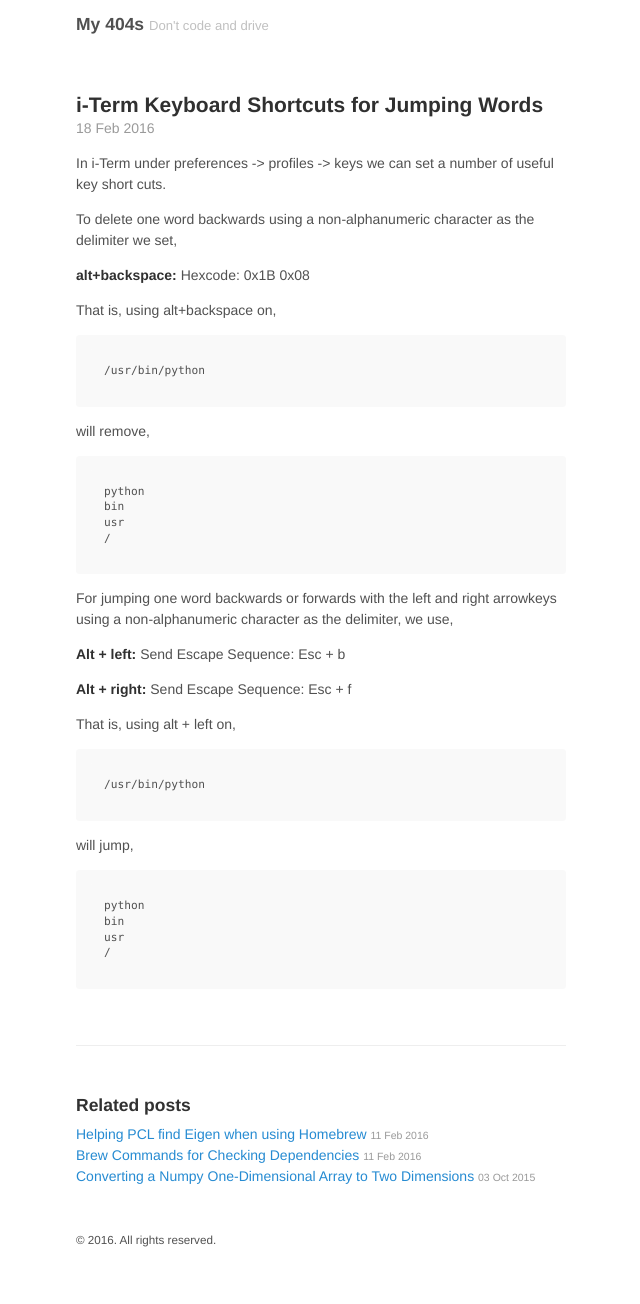
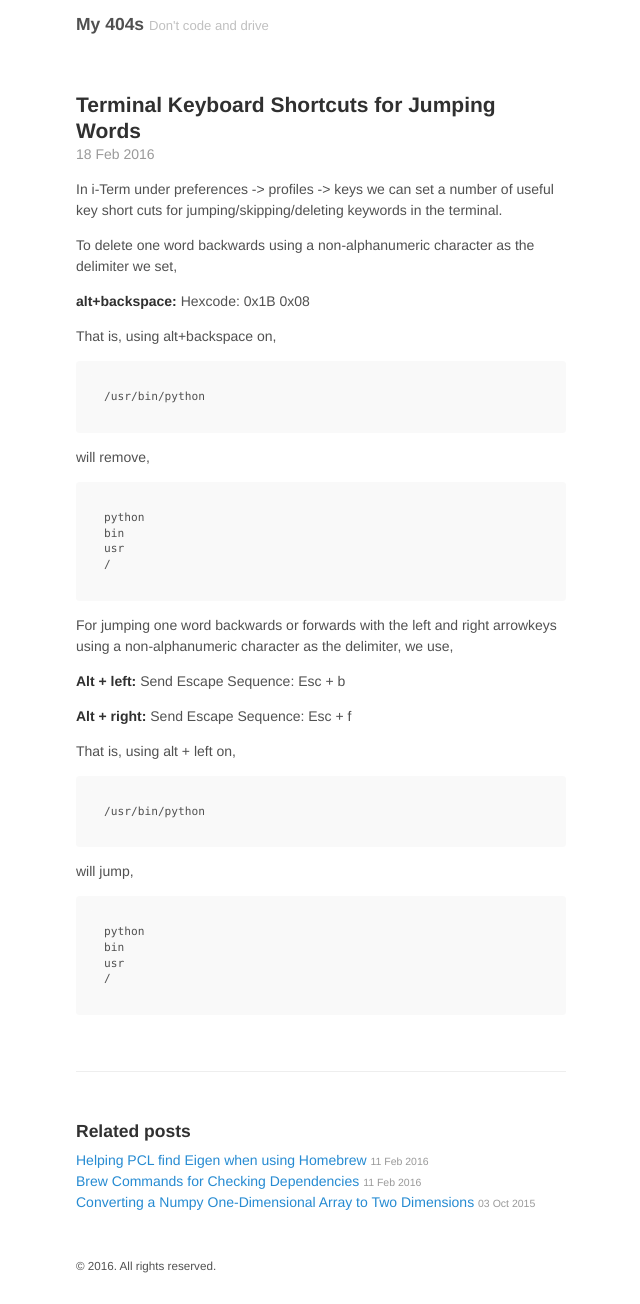
Before and after one commit to MartinHjelm/MartinHjelm.github.io, a Jekyll site: the page built from _posts/2016-02-18-Nifty-iTerminal-Key-Settings.md, in a window 1280 px wide. Shown: the whole page, without its empty margins (319-959 px from the left). Built offline with Jekyll 4.4.1, drawn with Linux system fonts in a browser that asks for light colours; before the commit the page ends 1278 px from its top, so only the background shows below that.

Commit message:
Fixed layout and clarified post 4

```diff
--- a/_posts/2016-02-18-Nifty-iTerminal-Key-Settings.md
+++ b/_posts/2016-02-18-Nifty-iTerminal-Key-Settings.md
@@ -1,8 +1,8 @@
 ---
 layout: post
-title: i-Term Keyboard Shortcuts for Jumping Words
+title: Terminal Keyboard Shortcuts for Jumping Words
 ---
-In i-Term under preferences -> profiles -> keys we can set a number of useful key short cuts.
+In i-Term under preferences -> profiles -> keys we can set a number of useful key short cuts for jumping/skipping/deleting keywords in the terminal.
 
 To delete one word backwards using a non-alphanumeric character as the delimiter we set,
 
```
